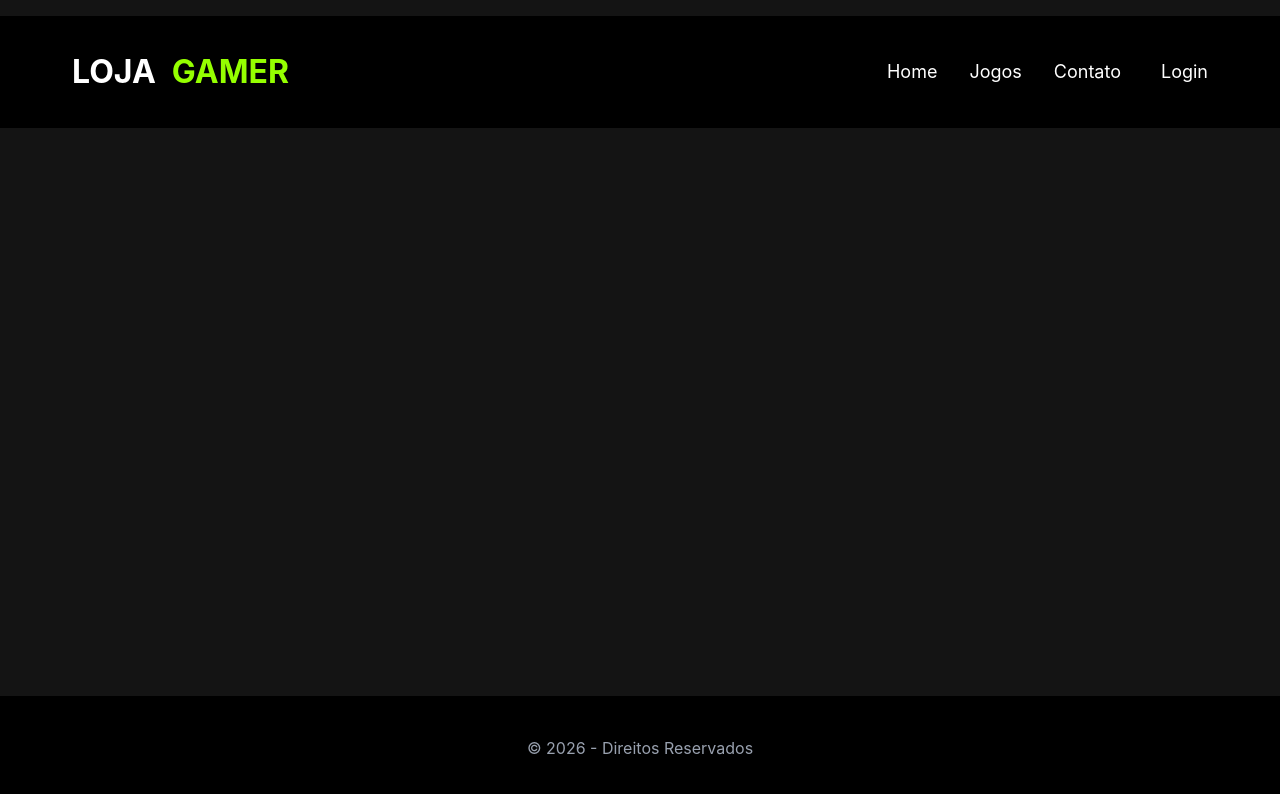
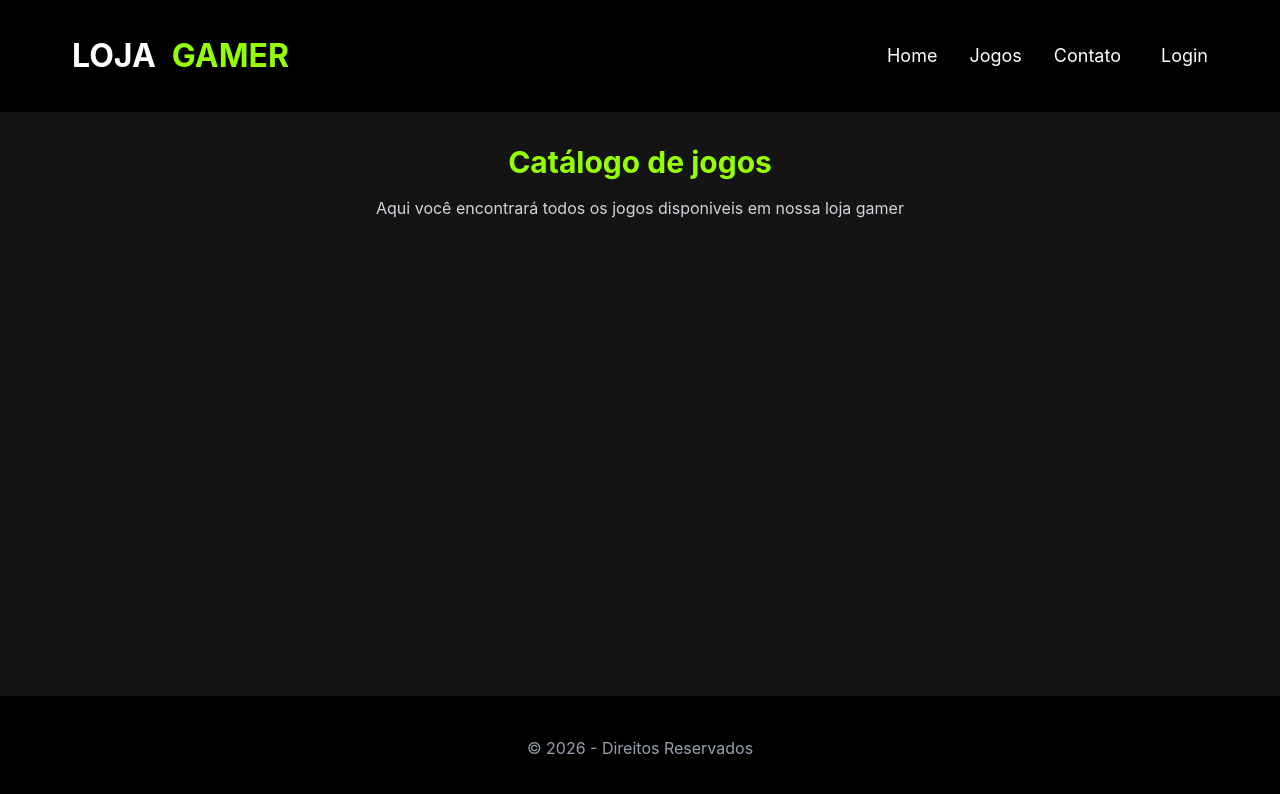
Before and after one commit to Fiap-Hyan/lojagamer, a React (Vite) app: page /jogos in a window 1280 px wide. Shown: the top 794 px of the page. Built offline with nearby package versions, Linux system fonts and the light colour scheme.

Commit message:
feat: Codifica e estiliza Jogos.jsx

```diff
--- a/src/App.jsx
+++ b/src/App.jsx
@@ -11,7 +11,7 @@ import Error from './pages/Error'
 const App = () => {
   return (
     <Router>
-      <div className='min-h-screen flex flex-col justify-between bg-[#141414] pt-4'>
+      <div className='min-h-screen flex flex-col justify-between bg-[#141414]'>
         <Header/>
         <Routes>
           <Route path="/" element={<Home/>}  />
--- a/src/components/Header.jsx
+++ b/src/components/Header.jsx
@@ -3,7 +3,7 @@ import {Link} from "react-router-dom"
 
 const Header = () => {
   return (
-    <header className="flex justify-between items-center py-6 px-[5%] bg-black">
+    <header className=" m-0 flex justify-between items-center py-6 px-[5%] bg-black">
       <h1 className="logo p-2 text-white text-[2rem] font-bold cursor-pointer transition-all">
         LOJA<span className="text-[#95ff00] p-4">GAMER</span></h1>
       <nav>
--- a/src/pages/Jogos.jsx
+++ b/src/pages/Jogos.jsx
@@ -1,9 +1,11 @@
 
 const Jogos = () => {
   return (
-    <>
+    <main className=" px-[5%] text-center my-8 grow">
+      <h2 className="text-3xl font-bold mb-4 text-[#95ff00]">Catálogo de jogos</h2>
+      <p className="text-gray-300">Aqui você encontrará todos os jogos disponiveis em nossa loja gamer</p>
 
-    </>
+    </main>
   )
 }
 
```
